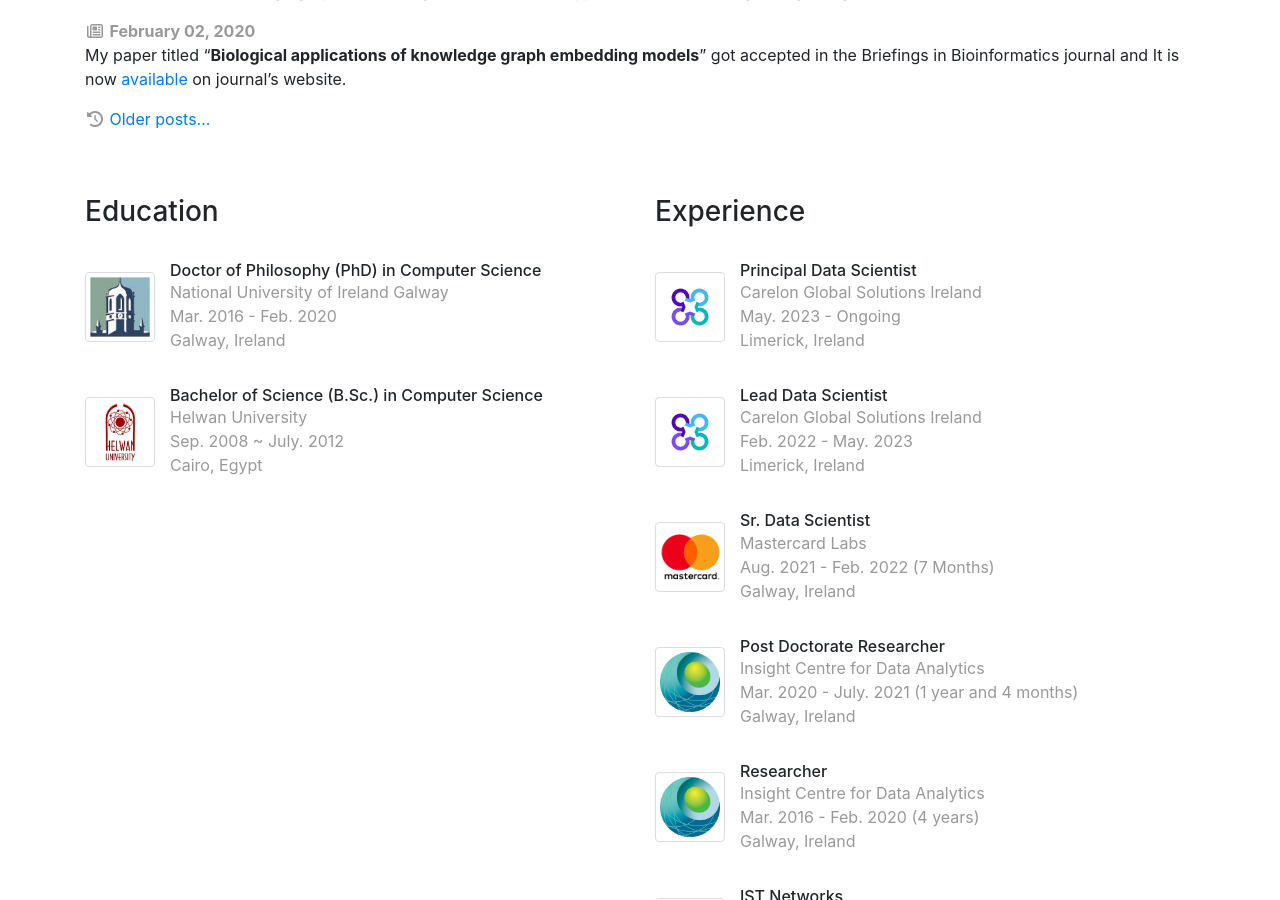
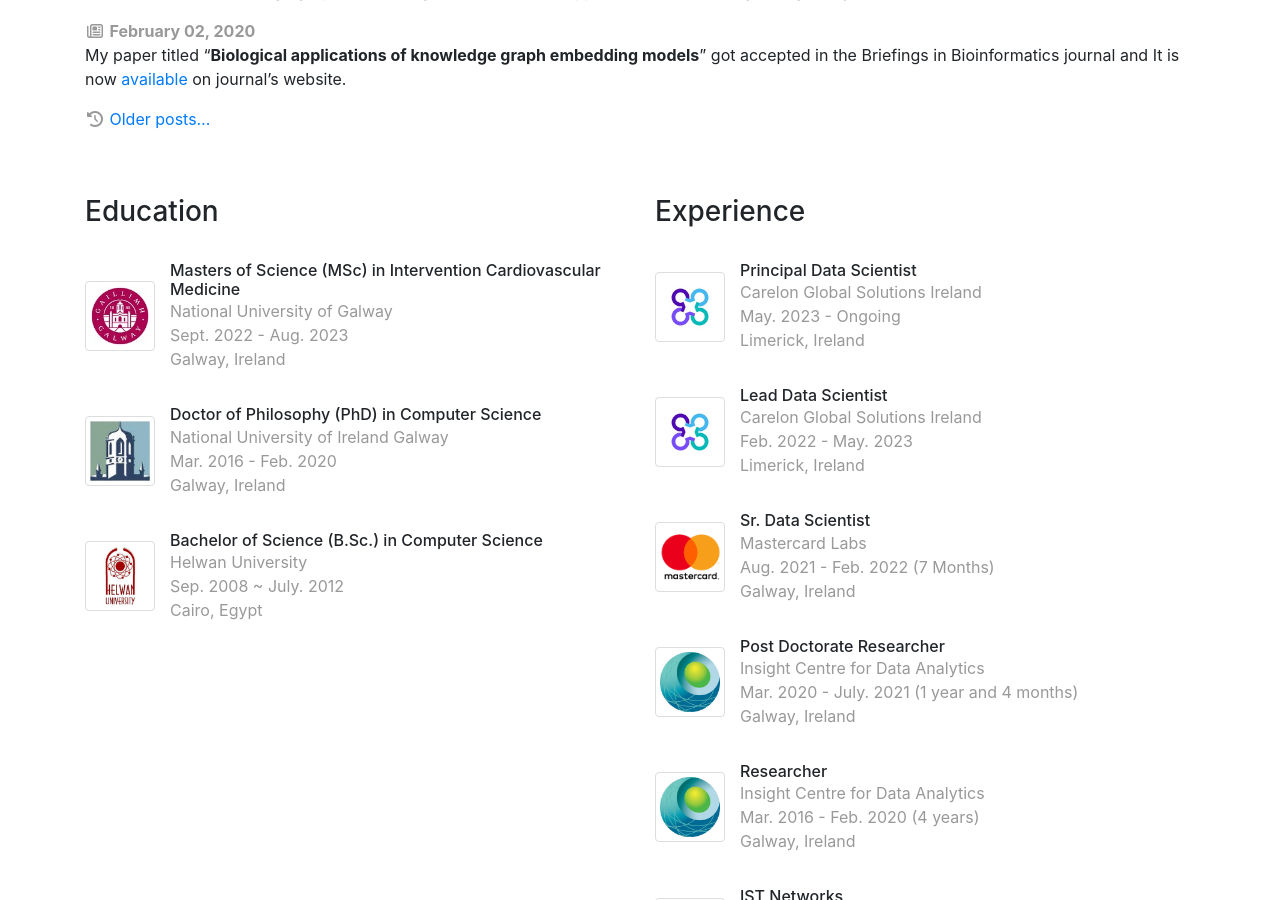
Before and after one commit to samehkamaleldin/samehkamaleldin.github.io, a Jekyll site: the page built from index.html, in a window 1280 px wide and 900 px high, scrolled down 1101 px. Built offline with Jekyll 4.4.1, drawn with Linux system fonts in a browser that asks for light colours; nearby versions of some CDN libraries.

Commit message:
update edu list

```diff
--- a/_data/people.yml
+++ b/_data/people.yml
@@ -41,6 +41,12 @@ ra_mesc:
     bio: Research Engineer <br> August. 2012 - Sep. 2015 (3 years and 1 month) <br> Cairo, Egypt
     image: /img/mesc.png
 
+a0:
+    display_name: "Masters of Science (MSc) in Intervention Cardiovascular Medicine"
+    bio: National University of Galway <br> Sept. 2022 - Aug. 2023 <br> Galway, Ireland
+    role: staff
+    image: /img/universityofgalway_logo.jpg
+
 a1:
     display_name: "Doctor of Philosophy (PhD) in Computer Science"
     bio: National University of Ireland Galway <br> Mar. 2016 - Feb. 2020 <br> Galway, Ireland
```
Also changed, not shown: img/universityofgalway_logo.jpg (added).
